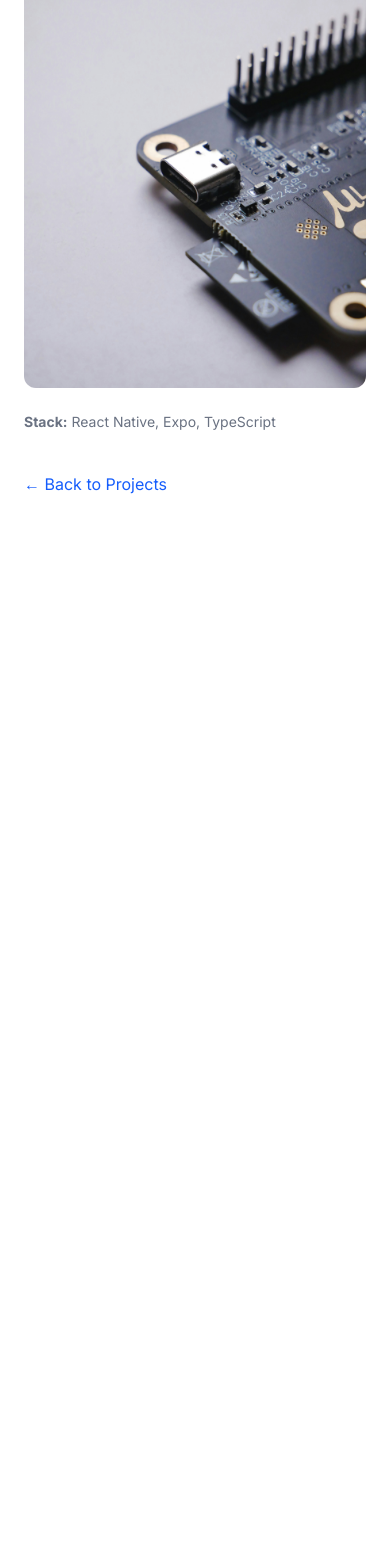
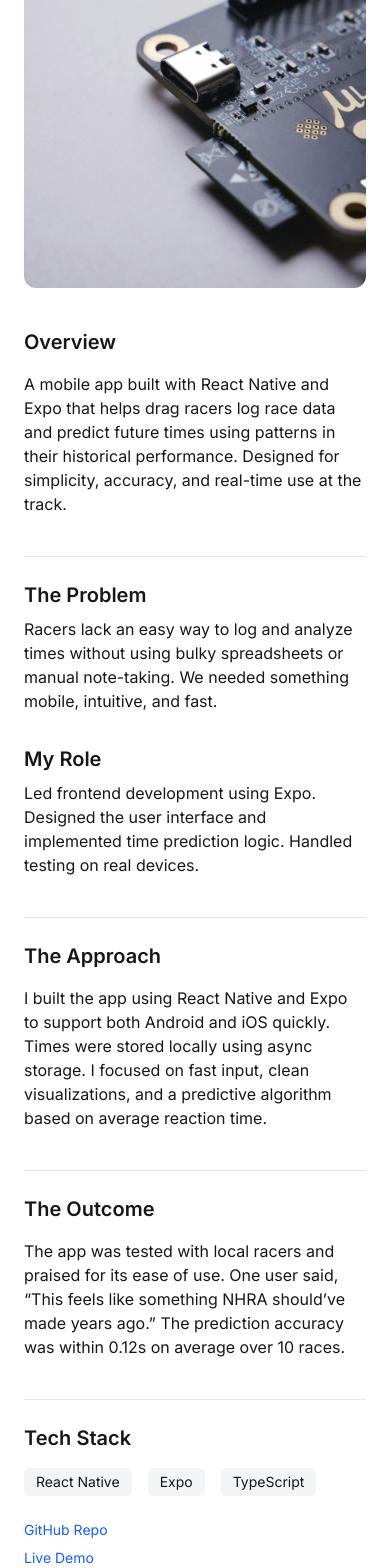
Before and after one commit to bradenwingfield/portfolio, a Next.js app: page /projects/drag-racing-app in a window 390 px wide. Shown: the part 407-1975 px from the top of the page. Before the commit the page ends 903 px from the top, so only its background shows below. Built offline with nearby package versions, Linux system fonts and the light colour scheme.

Commit message:
template project pages

```diff
--- a/src/app/projects/drag-racing-app/page.tsx
+++ b/src/app/projects/drag-racing-app/page.tsx
@@ -1,24 +1,88 @@
+import Image from 'next/image'
+
 export default function DragRacingAppPage() {
-    return (
-      <main className="pt-20 px-6 max-w-4xl mx-auto">
-        <h1 className="text-4xl font-bold mb-4">Drag Racing Time Tracker</h1>
-        <p className="text-gray-600 text-lg mb-6">
-          A mobile app to predict and log drag race times using React Native and Expo. Built for iOS with a focus on real-world racing data input and predictive analysis.
-        </p>
-        <img
+  return (
+    <main className="pt-20 px-6 max-w-3xl mx-auto">
+      {/* Title & Subtitle */}
+      <h1 className="text-4xl font-bold mb-2">Drag Racing Time Tracker</h1>
+      <p className="text-gray-500 mb-6">Predict and log drag race times using real-world data</p>
+
+      {/* Hero Image */}
+      <div className="mb-10">
+        <Image
           src="/project-placeholder.jpg"
           alt="Drag Racing App Screenshot"
-          className="rounded-xl w-full mb-6"
+          width={1200}
+          height={630}
+          className="rounded-xl w-full object-cover"
         />
-        <div className="text-sm text-gray-500">
-          <strong>Stack:</strong> React Native, Expo, TypeScript
+      </div>
+
+      {/* Overview */}
+      <section className="mb-10">
+        <h2 className="text-xl font-semibold mb-4">Overview</h2>
+        <p>
+          A mobile app built with React Native and Expo that helps drag racers log race data and
+          predict future times using patterns in their historical performance. Designed for simplicity,
+          accuracy, and real-time use at the track.
+        </p>
+      </section>
+
+      {/* Problem + Role */}
+      <section className="mb-10 grid md:grid-cols-2 gap-8 border-t border-gray-200 pt-6">
+        <div>
+          <h2 className="text-xl font-semibold mb-2">The Problem</h2>
+          <p>
+            Racers lack an easy way to log and analyze times without using bulky spreadsheets or manual
+            note-taking. We needed something mobile, intuitive, and fast.
+          </p>
         </div>
-        <a
-          href="/projects"
-          className="inline-block mt-10 text-blue-600 hover:underline"
-        >
-          ← Back to Projects
-        </a>
-      </main>
-    )
-  }
+        <div>
+          <h2 className="text-xl font-semibold mb-2">My Role</h2>
+          <p>
+            Led frontend development using Expo. Designed the user interface and implemented time
+            prediction logic. Handled testing on real devices.
+          </p>
+        </div>
+      </section>
+
+      {/* Approach */}
+      <section className="mb-10 border-t border-gray-200 pt-6">
+        <h2 className="text-xl font-semibold mb-4">The Approach</h2>
+        <p>
+          I built the app using React Native and Expo to support both Android and iOS quickly. Times
+          were stored locally using async storage. I focused on fast input, clean visualizations, and
+          a predictive algorithm based on average reaction time.
+        </p>
+      </section>
+
+      {/* Outcome */}
+      <section className="mb-10 border-t border-gray-200 pt-6">
+        <h2 className="text-xl font-semibold mb-4">The Outcome</h2>
+        <p>
+          The app was tested with local racers and praised for its ease of use. One user said, “This
+          feels like something NHRA should’ve made years ago.” The prediction accuracy was within
+          0.12s on average over 10 races.
+        </p>
+      </section>
+
+      {/* Tech Stack & Links */}
+      <section className="border-t border-gray-200 pt-6">
+        <h2 className="text-xl font-semibold mb-4">Tech Stack</h2>
+        <div className="flex flex-wrap gap-4 mb-6">
+          <span className="bg-gray-100 px-3 py-1 rounded-md text-sm">React Native</span>
+          <span className="bg-gray-100 px-3 py-1 rounded-md text-sm">Expo</span>
+          <span className="bg-gray-100 px-3 py-1 rounded-md text-sm">TypeScript</span>
+        </div>
+        <div className="flex flex-col gap-2 text-blue-600 text-sm">
+          <a href="bradenwingfield.com/404" target="_blank" rel="noopener noreferrer">
+            GitHub Repo
+          </a>
+          <a href="bradenwingfield.com/404" target="_blank" rel="noopener noreferrer">
+            Live Demo
+          </a>
+        </div>
+      </section>
+    </main>
+  )
+}
--- a/src/app/projects/hack4impact/page.tsx
+++ b/src/app/projects/hack4impact/page.tsx
@@ -1,24 +1,74 @@
-export default function Hack4ImpactPage() {
-    return (
-      <main className="pt-20 px-6 max-w-4xl mx-auto">
-        <h1 className="text-4xl font-bold mb-4">Hack4Impact MVP</h1>
-        <p className="text-gray-600 text-lg mb-6">
-          Led development for a web app connecting nonprofits with student volunteers. Focused on intuitive UI, fast load times, and collaboration features.
-        </p>
-        <img
+import Image from 'next/image'
+
+export default function Hack4ImpactProjectPage() {
+  return (
+    <main className="pt-20 px-6 max-w-3xl mx-auto">
+      <h1 className="text-4xl font-bold mb-2">Hack4Impact MVP</h1>
+      <p className="text-gray-500 mb-6">Connecting nonprofits with student volunteers</p>
+
+      <div className="mb-10">
+        <Image
           src="/project-placeholder.jpg"
           alt="Hack4Impact MVP Screenshot"
-          className="rounded-xl w-full mb-6"
+          width={1200}
+          height={630}
+          className="rounded-xl w-full object-cover"
         />
-        <div className="text-sm text-gray-500">
-          <strong>Stack:</strong> React, MongoDB, Node.js
+      </div>
+
+      <section className="mb-10">
+        <h2 className="text-xl font-semibold mb-4">Overview</h2>
+        <p>
+          An MVP web platform built to match nonprofits with student developers. Focused on simplicity,
+          impact, and enabling project management at scale.
+        </p>
+      </section>
+
+      <section className="mb-10 grid md:grid-cols-2 gap-8 border-t border-gray-200 pt-6">
+        <div>
+          <h2 className="text-xl font-semibold mb-2">The Problem</h2>
+          <p>
+            Nonprofits needed tech help, but lacked easy access to student developers in Knoxville.
+          </p>
         </div>
-        <a
-          href="/projects"
-          className="inline-block mt-10 text-blue-600 hover:underline"
-        >
-          ← Back to Projects
-        </a>
-      </main>
-    )
-  }
+        <div>
+          <h2 className="text-xl font-semibold mb-2">My Role</h2>
+          <p>
+            Led development team, structured the database and backend APIs, and helped define the initial UX.
+          </p>
+        </div>
+      </section>
+
+      <section className="mb-10 border-t border-gray-200 pt-6">
+        <h2 className="text-xl font-semibold mb-4">The Approach</h2>
+        <p>
+          Built using the MERN stack for rapid development. Focused on modular components, easy filtering
+          for volunteer roles, and simple admin dashboards.
+        </p>
+      </section>
+
+      <section className="mb-10 border-t border-gray-200 pt-6">
+        <h2 className="text-xl font-semibold mb-4">The Outcome</h2>
+        <p>
+          Onboarded 4 nonprofits and 30+ students. Enabled project collaboration in less than 2 weeks.
+        </p>
+      </section>
+
+      <section className="mb-10 border-t border-gray-200 pt-6">
+        <h2 className="text-xl font-semibold mb-4">Reflection</h2>
+        <p>
+          Learned the importance of balancing MVP speed with future maintainability in real nonprofit settings.
+        </p>
+      </section>
+
+      <section className="border-t border-gray-200 pt-6">
+        <h2 className="text-xl font-semibold mb-4">Tech Stack</h2>
+        <div className="flex flex-wrap gap-4 mb-6">
+          <span className="bg-gray-100 px-3 py-1 rounded-md text-sm">React</span>
+          <span className="bg-gray-100 px-3 py-1 rounded-md text-sm">MongoDB</span>
+          <span className="bg-gray-100 px-3 py-1 rounded-md text-sm">Node.js</span>
+        </div>
+      </section>
+    </main>
+  )
+}
--- a/src/app/projects/portfolio/page.tsx
+++ b/src/app/projects/portfolio/page.tsx
@@ -1,24 +1,81 @@
+import Image from 'next/image'
+
 export default function PortfolioPage() {
-    return (
-      <main className="pt-20 px-6 max-w-4xl mx-auto">
-        <h1 className="text-4xl font-bold mb-4">Personal Portfolio Website</h1>
-        <p className="text-gray-600 text-lg mb-6">
-          The site you&apos;re browsing now — designed to showcase my work with a focus on clean UI, responsiveness, and a smooth dev experience using the App Router, TypeScript, and Tailwind.
+  return (
+    <main className="pt-20 px-6 max-w-3xl mx-auto">
+      <h1 className="text-4xl font-bold mb-2">Personal Portfolio Website</h1>
+      <p className="text-gray-500 mb-6">A minimal site to showcase my work and get hired</p>
+
+      <div className="mb-10">
+        <Image
+          src="/project-placeholder.jpg"
+          alt="Portfolio Screenshot"
+          width={1200}
+          height={630}
+          className="rounded-xl w-full object-cover"
+        />
+      </div>
+
+      <section className="mb-10">
+        <h2 className="text-xl font-semibold mb-4">Overview</h2>
+        <p>
+          Built from scratch using Next.js 15, App Router, and Tailwind CSS. Designed to reflect my
+          personal brand and showcase projects in a clean, case study format.
         </p>
-        <img
-          src="/project-placeholder.jpg"
-          alt="Portfolio Website Screenshot"
-          className="rounded-xl w-full mb-6"
-        />
-        <div className="text-sm text-gray-500">
-          <strong>Stack:</strong> Next.js, React, Tailwind CSS, TypeScript
+      </section>
+
+      <section className="mb-10 grid md:grid-cols-2 gap-8 border-t border-gray-200 pt-6">
+        <div>
+          <h2 className="text-xl font-semibold mb-2">The Problem</h2>
+          <p>
+            I needed a personal site to professionally showcase my work and stand out to recruiters.
+          </p>
         </div>
-        <a
-          href="/projects"
-          className="inline-block mt-10 text-blue-600 hover:underline"
-        >
-          ← Back to Projects
-        </a>
-      </main>
-    )
-  }
+        <div>
+          <h2 className="text-xl font-semibold mb-2">My Role</h2>
+          <p>
+            Designed and developed the entire frontend. Wrote all copy and case study content.
+          </p>
+        </div>
+      </section>
+
+      <section className="mb-10 border-t border-gray-200 pt-6">
+        <h2 className="text-xl font-semibold mb-4">The Approach</h2>
+        <p>
+          Used a content-focused design inspired by Apple and Notion. Built reusable components and
+          focused on fast page loads and SEO.
+        </p>
+      </section>
+
+      <section className="mb-10 border-t border-gray-200 pt-6">
+        <h2 className="text-xl font-semibold mb-4">The Outcome</h2>
+        <p>
+          Got immediate positive feedback from mentors and recruiters. Used it successfully in job applications.
+        </p>
+      </section>
+
+      <section className="mb-10 border-t border-gray-200 pt-6">
+        <h2 className="text-xl font-semibold mb-4">Reflection</h2>
+        <p>
+          This project taught me how important personal storytelling is in tech. I'd like to experiment
+          with adding more interactivity and blog posts next.
+        </p>
+      </section>
+
+      <section className="border-t border-gray-200 pt-6">
+        <h2 className="text-xl font-semibold mb-4">Tech Stack</h2>
+        <div className="flex flex-wrap gap-4 mb-6">
+          <span className="bg-gray-100 px-3 py-1 rounded-md text-sm">Next.js</span>
+          <span className="bg-gray-100 px-3 py-1 rounded-md text-sm">React</span>
+          <span className="bg-gray-100 px-3 py-1 rounded-md text-sm">Tailwind CSS</span>
+          <span className="bg-gray-100 px-3 py-1 rounded-md text-sm">TypeScript</span>
+        </div>
+        <div className="flex flex-col gap-2 text-blue-600 text-sm">
+          <a href="https://bradenwingfield.com/404" target="_blank" rel="noopener noreferrer">
+            GitHub Repo
+          </a>
+        </div>
+      </section>
+    </main>
+  )
+}
--- a/src/app/projects/tva/page.tsx
+++ b/src/app/projects/tva/page.tsx
@@ -1,25 +1,67 @@
-export default function TVAPOCPage() {
-    return (
-      <main className="pt-20 px-6 max-w-4xl mx-auto">
-        <h1 className="text-4xl font-bold mb-4">TVA Proof of Concept</h1>
-        <p className="text-gray-600 text-lg mb-6">
-          Created a skeleton Angular/.NET app to demonstrate replacing a legacy system.
-          The project parsed Excel files and introduced modern design patterns used in TVA&apos;s future stack.
-        </p>
-        <img
+import Image from 'next/image'
+
+export default function TVAProjectPage() {
+  return (
+    <main className="pt-20 px-6 max-w-3xl mx-auto">
+      <h1 className="text-4xl font-bold mb-2">TVA Proof of Concept</h1>
+      <p className="text-gray-500 mb-6">Replacing a legacy system with Angular/.NET</p>
+
+      <div className="mb-10">
+        <Image
           src="/project-placeholder.jpg"
           alt="TVA App Screenshot"
-          className="rounded-xl w-full mb-6"
+          width={1200}
+          height={630}
+          className="rounded-xl w-full object-cover"
         />
-        <div className="text-sm text-gray-500">
-          <strong>Stack:</strong> Angular, .NET, ExcelJS
+      </div>
+
+      <section className="mb-10">
+        <h2 className="text-xl font-semibold mb-4">Overview</h2>
+        <p>
+          Created a skeleton Angular/.NET web app to replace an outdated internal tool used by employees
+          at the Tennessee Valley Authority. Focused on maintainability, scalability, and integrating Excel data.
+        </p>
+      </section>
+
+      <section className="mb-10 grid md:grid-cols-2 gap-8 border-t border-gray-200 pt-6">
+        <div>
+          <h2 className="text-xl font-semibold mb-2">The Problem</h2>
+          <p>
+            TVA was using a legacy application with an outdated UI and limited compatibility with new systems.
+          </p>
         </div>
-        <a
-          href="/projects"
-          className="inline-block mt-10 text-blue-600 hover:underline"
-        >
-          ← Back to Projects
-        </a>
-      </main>
-    )
-  }
+        <div>
+          <h2 className="text-xl font-semibold mb-2">My Role</h2>
+          <p>
+            Built the proof of concept frontend using Angular. Integrated file parsing for Excel sheets.
+          </p>
+        </div>
+      </section>
+
+      <section className="mb-10 border-t border-gray-200 pt-6">
+        <h2 className="text-xl font-semibold mb-4">The Approach</h2>
+        <p>
+          Used Angular for the frontend with .NET backend stubs. Parsed Excel with custom logic and focused
+          on developer handoff for future scalability.
+        </p>
+      </section>
+
+      <section className="mb-10 border-t border-gray-200 pt-6">
+        <h2 className="text-xl font-semibold mb-4">The Outcome</h2>
+        <p>
+          Delivered a successful proof of concept. Helped guide internal planning for full system replacement.
+        </p>
+      </section>
+
+      <section className="border-t border-gray-200 pt-6">
+        <h2 className="text-xl font-semibold mb-4">Tech Stack</h2>
+        <div className="flex flex-wrap gap-4 mb-6">
+          <span className="bg-gray-100 px-3 py-1 rounded-md text-sm">Angular</span>
+          <span className="bg-gray-100 px-3 py-1 rounded-md text-sm">.NET</span>
+          <span className="bg-gray-100 px-3 py-1 rounded-md text-sm">Excel Parsing</span>
+        </div>
+      </section>
+    </main>
+  )
+}
```
